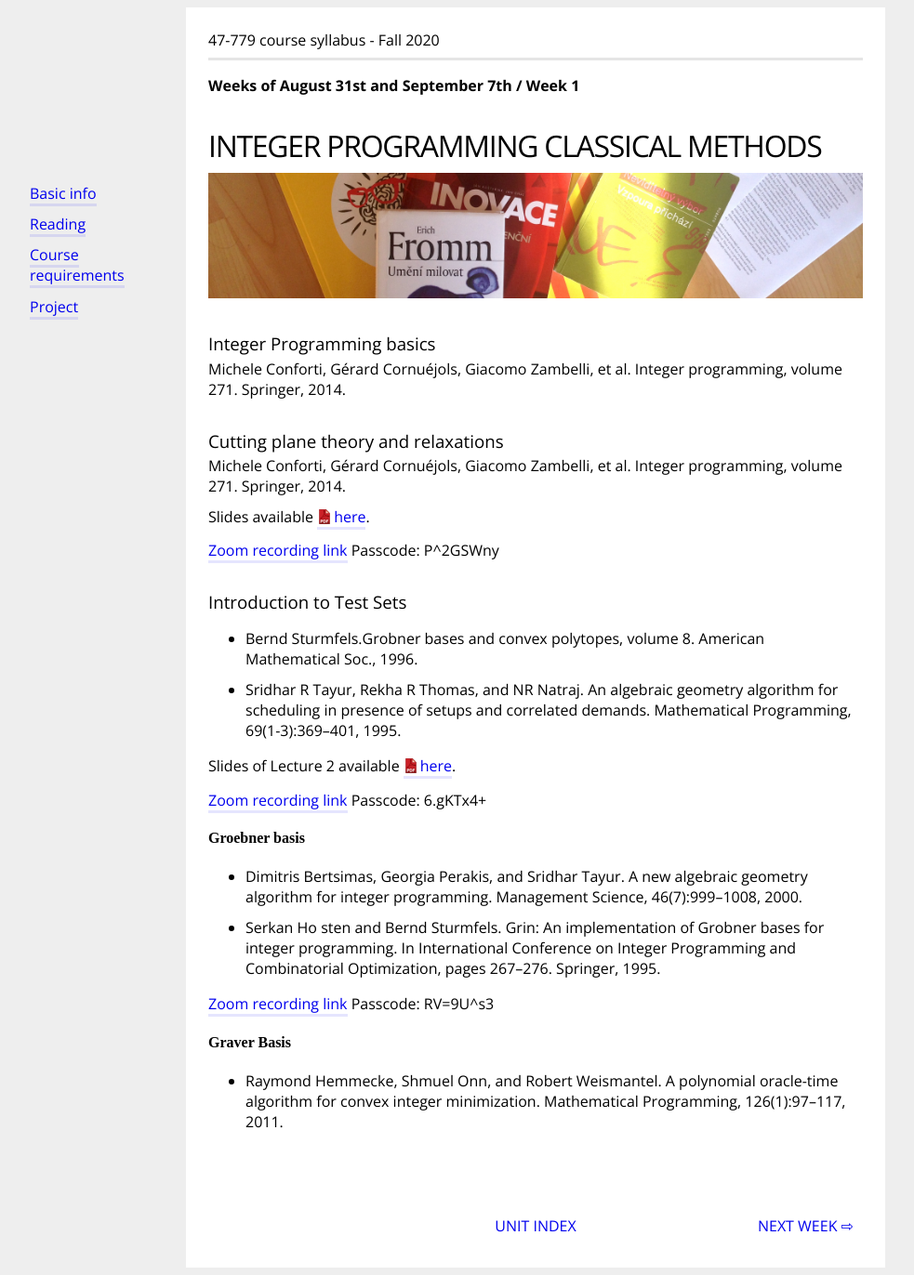
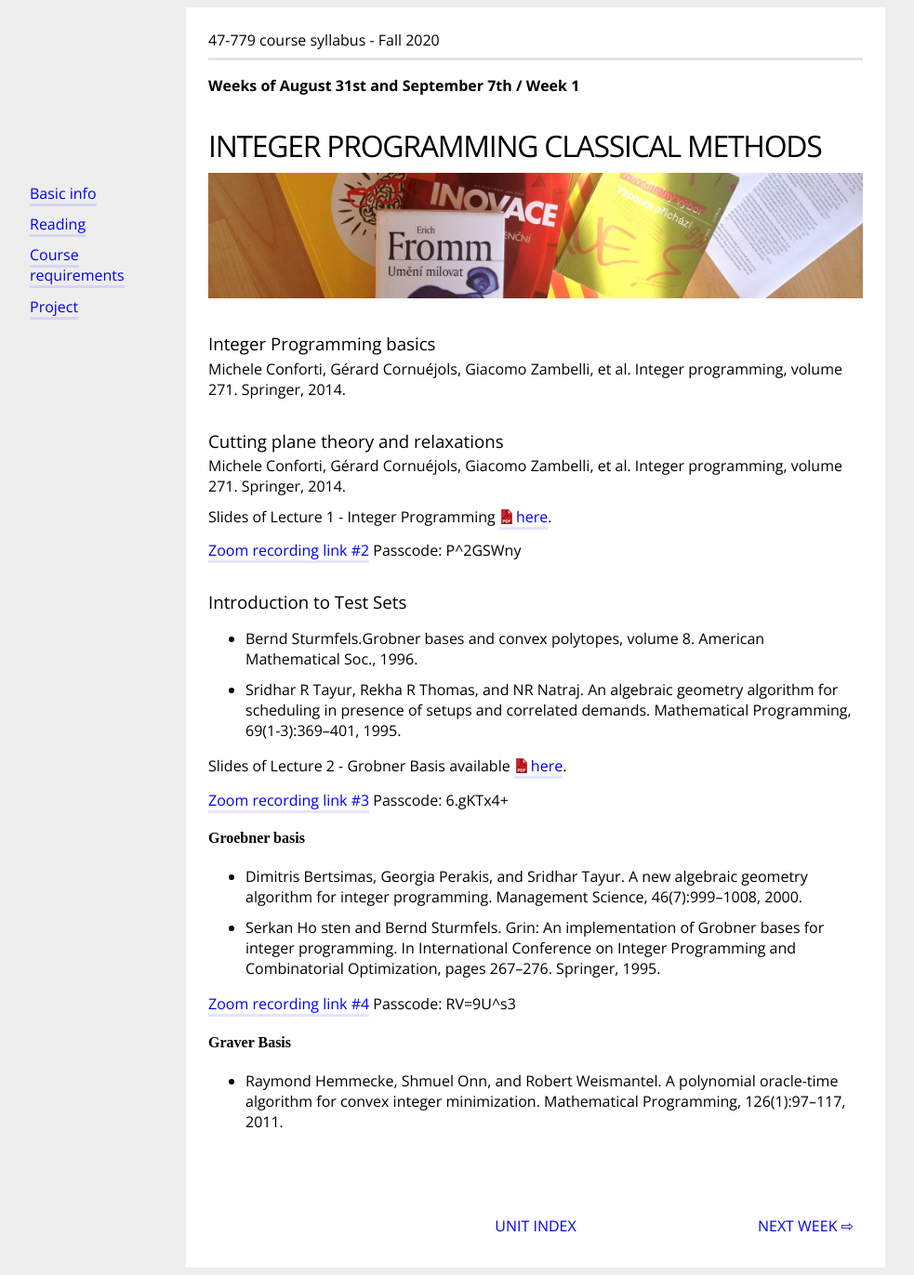
Before and after one commit to bernalde/QuIP, a Jekyll site: the page built from _syllabus/1-ip-basics.md, in a window 1280 px wide. Shown: the whole page at 93% size, without its empty margins (64-1047 px from the left). Built offline with Jekyll 4.4.1, drawn with Linux system fonts in a browser that asks for light colours.

Commit message:
Update 1-ip-basics.md

```diff
--- a/_syllabus/1-ip-basics.md
+++ b/_syllabus/1-ip-basics.md
@@ -11,9 +11,9 @@ Michele  Conforti,  Gérard  Cornuéjols,  Giacomo  Zambelli,  et  al. Integer
 
 Michele  Conforti,  Gérard  Cornuéjols,  Giacomo  Zambelli,  et  al. Integer  programming,  volume  271. Springer, 2014.
 
-Slides available <a href="../slides/47-779 Lecture 1 - Integer Programming.pdf" download>here</a>.
+Slides of Lecture 1 - Integer Programming <a href="../slides/47-779 Lecture 1 - Integer Programming.pdf" download>here</a>.
 
-[Zoom recording link](https://cmu.zoom.us/rec/share/HNSwEyCGDZ3kU51qO1xpPMdyy5wsoFi_vw8Vjhak-Ek2n1ZypFOC2tGRC-kuYQTL.vM2hxXAHqz4YEzrj) Passcode: P^2GSWny
+[Zoom recording link #2](https://cmu.zoom.us/rec/share/HNSwEyCGDZ3kU51qO1xpPMdyy5wsoFi_vw8Vjhak-Ek2n1ZypFOC2tGRC-kuYQTL.vM2hxXAHqz4YEzrj) Passcode: P^2GSWny
 
 ### Introduction to Test Sets
 
@@ -21,16 +21,16 @@ Slides available <a href="../slides/47-779 Lecture 1 - Integer Programming.pdf"
 - Sridhar R Tayur, Rekha R Thomas, and NR Natraj.  An algebraic geometry algorithm for scheduling in presence of setups and correlated demands. Mathematical Programming, 69(1-3):369–401, 1995.
 
 
-Slides of Lecture 2 available <a href="../slides/47-779 Lecture 2 - Groebner basis.pdf" download>here</a>.
+Slides of Lecture 2 - Grobner Basis available <a href="../slides/47-779 Lecture 2 - Groebner basis.pdf" download>here</a>.
 
 
-[Zoom recording link](https://cmu.zoom.us/rec/share/W0kL_EynvC2DKVMQvqqWzM-JBhRg1Aj2nirAgb9LANQksbEd5EsK6E28Z-u9X9s2.4OvPySuCZ1D6FwVW) Passcode: 6.gKTx4+
+[Zoom recording link #3](https://cmu.zoom.us/rec/share/W0kL_EynvC2DKVMQvqqWzM-JBhRg1Aj2nirAgb9LANQksbEd5EsK6E28Z-u9X9s2.4OvPySuCZ1D6FwVW) Passcode: 6.gKTx4+
 
 #### Groebner basis
 - Dimitris  Bertsimas,  Georgia  Perakis,  and  Sridhar  Tayur.   A  new  algebraic  geometry  algorithm  for integer programming. Management Science, 46(7):999–1008, 2000.
 -  Serkan Ho sten and Bernd Sturmfels. Grin:  An implementation of Grobner bases for integer programming. In International  Conference  on  Integer  Programming  and  Combinatorial  Optimization,  pages 267–276. Springer, 1995.
 
-[Zoom recording link](https://cmu.zoom.us/rec/share/-3SyR3Ld4eek6hMPGQ8e3IPppUycgGwZxpyL3EaRvCAsmZH8XgPAhlNAq3jAG_W5.zJZvD_UGvtjGiNdm) Passcode: RV=9U^s3
+[Zoom recording link #4](https://cmu.zoom.us/rec/share/-3SyR3Ld4eek6hMPGQ8e3IPppUycgGwZxpyL3EaRvCAsmZH8XgPAhlNAq3jAG_W5.zJZvD_UGvtjGiNdm) Passcode: RV=9U^s3
 
 #### Graver Basis
 - Raymond Hemmecke, Shmuel Onn, and Robert Weismantel.  A polynomial oracle-time algorithm for convex integer minimization. Mathematical Programming, 126(1):97–117, 2011.
```
